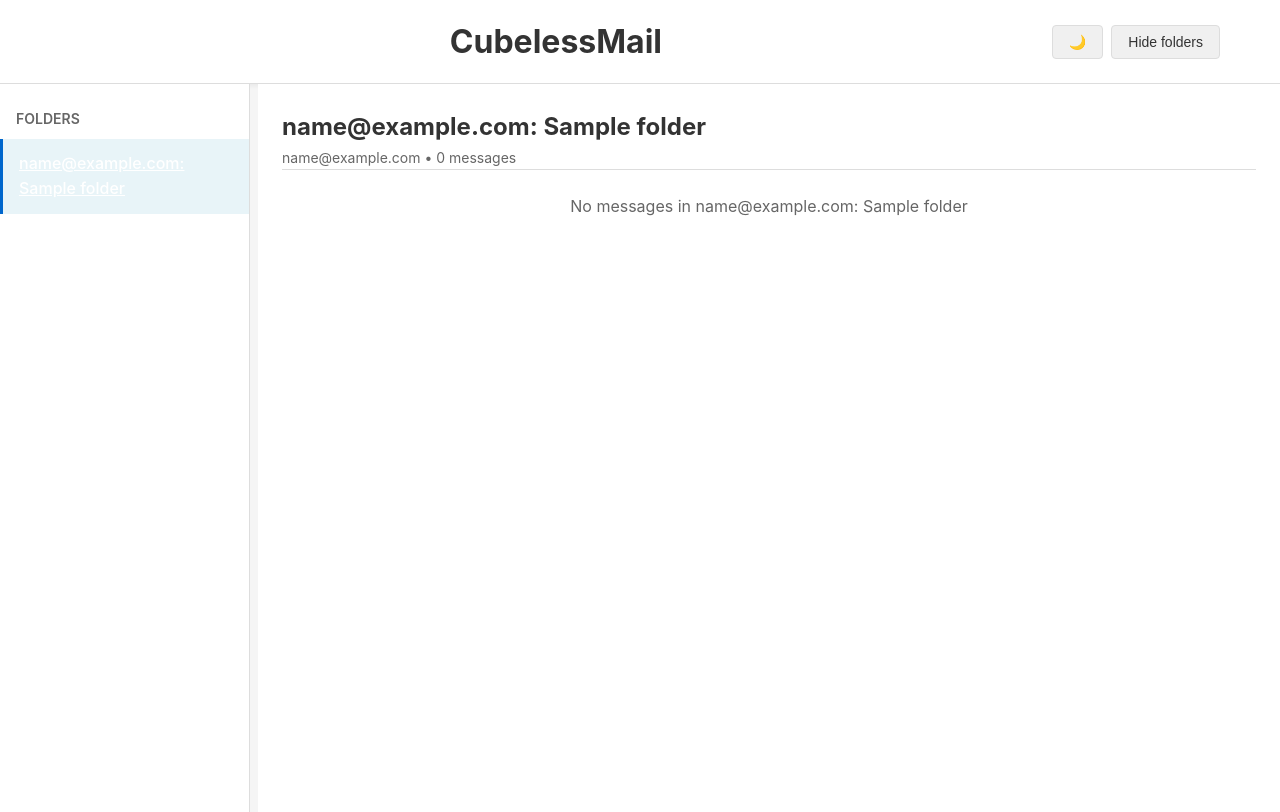
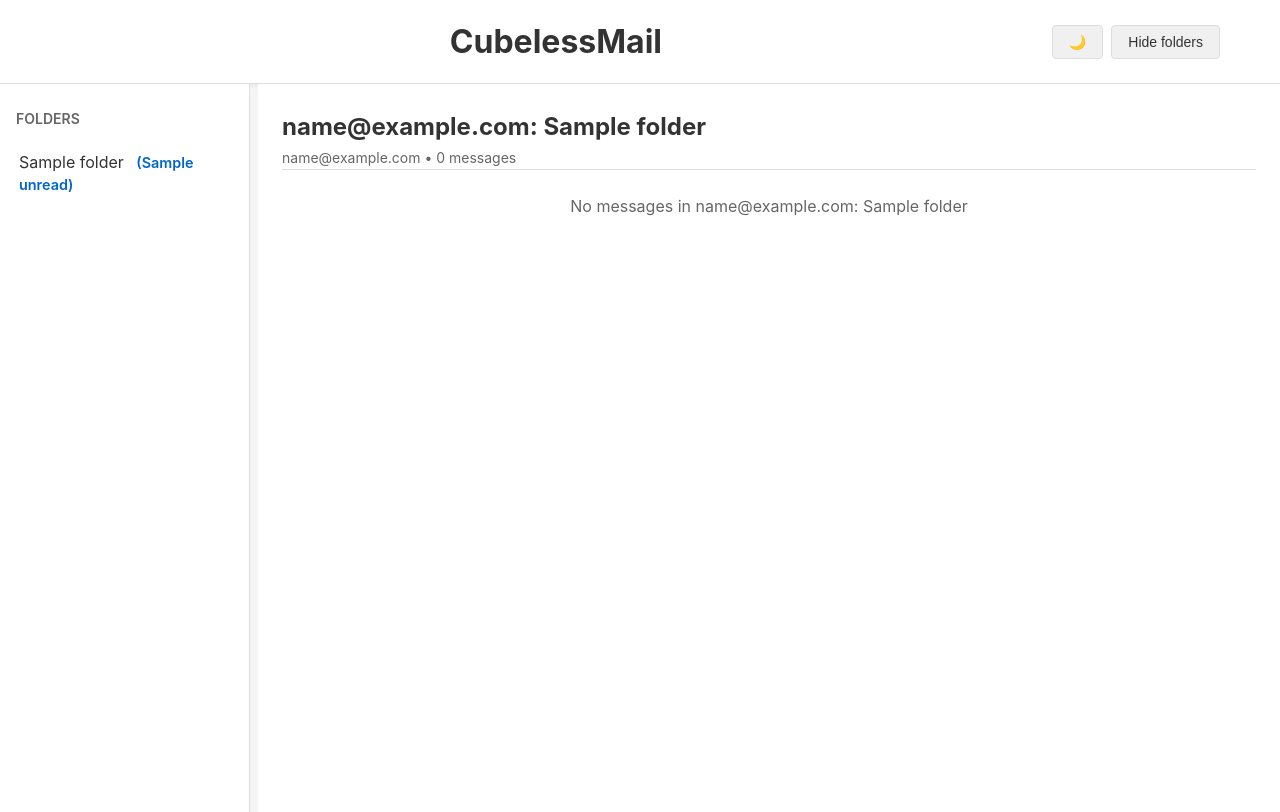
Before and after one commit to rwstorer/CubelessMail, a Django app: template mail/templates/mail/inbox.html in a window 1280 px wide. Run offline with Django 5.2, Linux system fonts and the light colour scheme; tables that the repository leaves empty hold one stand-in row (values such as "Sample post"); the template is opened without the code that fills it: values that come from a table or form of the project are taken from there, most other values are stand-ins (such as "Sample title", 1, 10 or a date in 2020).

Commit message:
new message count

```diff
--- a/mail/templates/mail/inbox.html
+++ b/mail/templates/mail/inbox.html
@@ -5,9 +5,10 @@
 {% block sidebar %}
 <div class="sidebar-section">
     <div class="sidebar-section-title">Folders</div>
-    {% for folder in folders %}
-        <a href="{% url 'folder_inbox' folder_name=folder %}" class="sidebar-item {% if folder == current_folder %}active{% endif %}">
-            {{ folder }}
+    {% for folder_data in folders_with_counts %}
+        <a href="{% url 'folder_inbox' folder_data.name %}" class="folder-link {% if folder_data.name == current_folder %}active{% endif %}">
+            {{ folder_data.name }}
+            {% if folder_data.unread %}<span class="unread-badge">({{ folder_data.unread }})</span>{% endif %}
         </a>
     {% empty %}
         <div class="sidebar-item">No folders found</div>
@@ -91,11 +92,11 @@
     color: var(--text-color);
 }
 
-.message-preview {
-    max-width: 600px;
-    overflow: hidden;
-    text-overflow: ellipsis;
-    white-space: nowrap;
+.unread-badge {
+    color: var(--accent-color);
+    font-weight: 600;
+    font-size: 0.9em;
+    margin-left: 0.5rem;
 }
 </style>
 
@@ -128,7 +129,7 @@ function showNewMessageNotification(newCount) {
     notification.innerHTML = `
         <div class="notification-content">
             <strong>${newCount} new message${newCount > 1 ? 's' : ''}</strong>
-            <button onclick="location.reload()">Refresh</button>
+            <button onclick="location.href = location.href.split('?')[0] + '?refresh=1'">Refresh</button>
         </div>
     `;
 
--- /dev/null
+++ b/mail/templatetags/__init__.py
@@ -0,0 +1 @@
+# Template tags module
--- a/mail/views.py
+++ b/mail/views.py
@@ -18,6 +18,7 @@ def inbox(request, folder_name='INBOX'):
         })
 
     current_folder = folder_name or 'INBOX'
+    force_refresh = request.GET.get('refresh') == '1'
 
     # Try to get cached folders first (10 minute cache)
     cache_cutoff = timezone.now() - timedelta(minutes=10)
@@ -72,7 +73,7 @@ def inbox(request, folder_name='INBOX'):
         last_updated__gte=msg_cache_cutoff
     ).order_by('-date')[:50]  # Limit to 50 most recent
 
-    if cached_messages.exists():
+    if cached_messages.exists() and not force_refresh:
         # Use cached message headers
         messages = []
         for cached_msg in cached_messages:
@@ -129,11 +130,36 @@ def inbox(request, folder_name='INBOX'):
                     'error': f'Failed to fetch messages: {str(e)}'
                 })
 
+    # Calculate unread message counts for each folder
+    unread_counts = {}
+    for folder_name in folders:
+        try:
+            folder_obj = Folder.objects.get(account=account, name=folder_name, is_active=True)
+            # Get all cached messages for this folder and count unread in Python
+            # (SQLite doesn't support contains lookup on JSON fields)
+            # In IMAP, messages are unread if they DON'T have the \\Seen flag
+            cached_messages = CachedMessage.objects.filter(
+                account=account,
+                folder=folder_obj
+            )
+            unread_count = sum(1 for msg in cached_messages if '\\Seen' not in msg.flags)
+            unread_counts[folder_name] = unread_count
+        except Folder.DoesNotExist:
+            unread_counts[folder_name] = 0
+
+    # Build folders_with_counts for template iteration
+    folders_with_counts = [
+        {'name': f, 'unread': unread_counts.get(f, 0)}
+        for f in folders
+    ]
+
     context = {
         'account': account,
         'folders': folders,
+        'folders_with_counts': folders_with_counts,
         'messages': messages,
         'current_folder': current_folder,
+        'unread_counts': unread_counts,
     }
 
     return render(request, 'mail/inbox.html', context)
@@ -197,11 +223,36 @@ def message_detail(request, uid):
     if not message:
         raise Http404('Message not found')
 
+    # Calculate unread message counts for each folder
+    unread_counts = {}
+    for folder_name in folders:
+        try:
+            folder_obj = Folder.objects.get(account=account, name=folder_name, is_active=True)
+            # Get all cached messages for this folder and count unread in Python
+            # (SQLite doesn't support contains lookup on JSON fields)
+            # In IMAP, messages are unread if they DON'T have the \Seen flag
+            cached_messages = CachedMessage.objects.filter(
+                account=account,
+                folder=folder_obj
+            )
+            unread_count = sum(1 for msg in cached_messages if '\\Seen' not in msg.flags)
+            unread_counts[folder_name] = unread_count
+        except Folder.DoesNotExist:
+            unread_counts[folder_name] = 0
+
+    # Build folders_with_counts for template iteration
+    folders_with_counts = [
+        {'name': f, 'unread': unread_counts.get(f, 0)}
+        for f in folders
+    ]
+
     return render(request, 'mail/message_detail.html', {
         'account': account,
         'message': message,
         'current_folder': selected_folder,
         'folders': folders,
+        'folders_with_counts': folders_with_counts,
+        'unread_counts': unread_counts,
     })
 
 
--- a/static/css/style.css
+++ b/static/css/style.css
@@ -16,6 +16,7 @@
   --btn-secondary-hover: #e8e8e8;
   --btn-secondary-text: #333333;
   --btn-secondary-border: #dddddd;
+  --accent-color: #0066cc;
 }
 
 /* Dark theme */
@@ -35,6 +36,7 @@
   --btn-secondary-hover: #4a4a4a;
   --btn-secondary-text: #f0f0f0;
   --btn-secondary-border: #404040;
+  --accent-color: #7ab8ff;
 }
 
 /* CubelessMail - Main Stylesheet */
@@ -148,6 +150,35 @@ main {
   color: #ffffff;
 }
 
+.folder-link {
+  display: block;
+  padding: 0.75rem 1rem;
+  cursor: pointer;
+  border-left: 3px solid transparent;
+  transition: all 0.2s ease;
+  color: var(--text-color);
+  text-decoration: none;
+  line-height: 1.4;
+}
+
+.folder-link:hover {
+  background: var(--hover-bg);
+}
+
+.folder-link.active {
+  background: var(--active-bg);
+  border-left-color: var(--active-border);
+  font-weight: 600;
+  color: var(--active-border);
+}
+
+.unread-badge {
+  color: var(--accent-color);
+  font-weight: 600;
+  font-size: 0.9em;
+  margin-left: 0.5rem;
+}
+
 /* Content Area */
 .content {
   flex: 1;
```
Also changed, not shown: mail/templates/mail/message_detail.html (+4 -3 lines), mail/templatetags/mail.py (added, +11 -0 lines).
